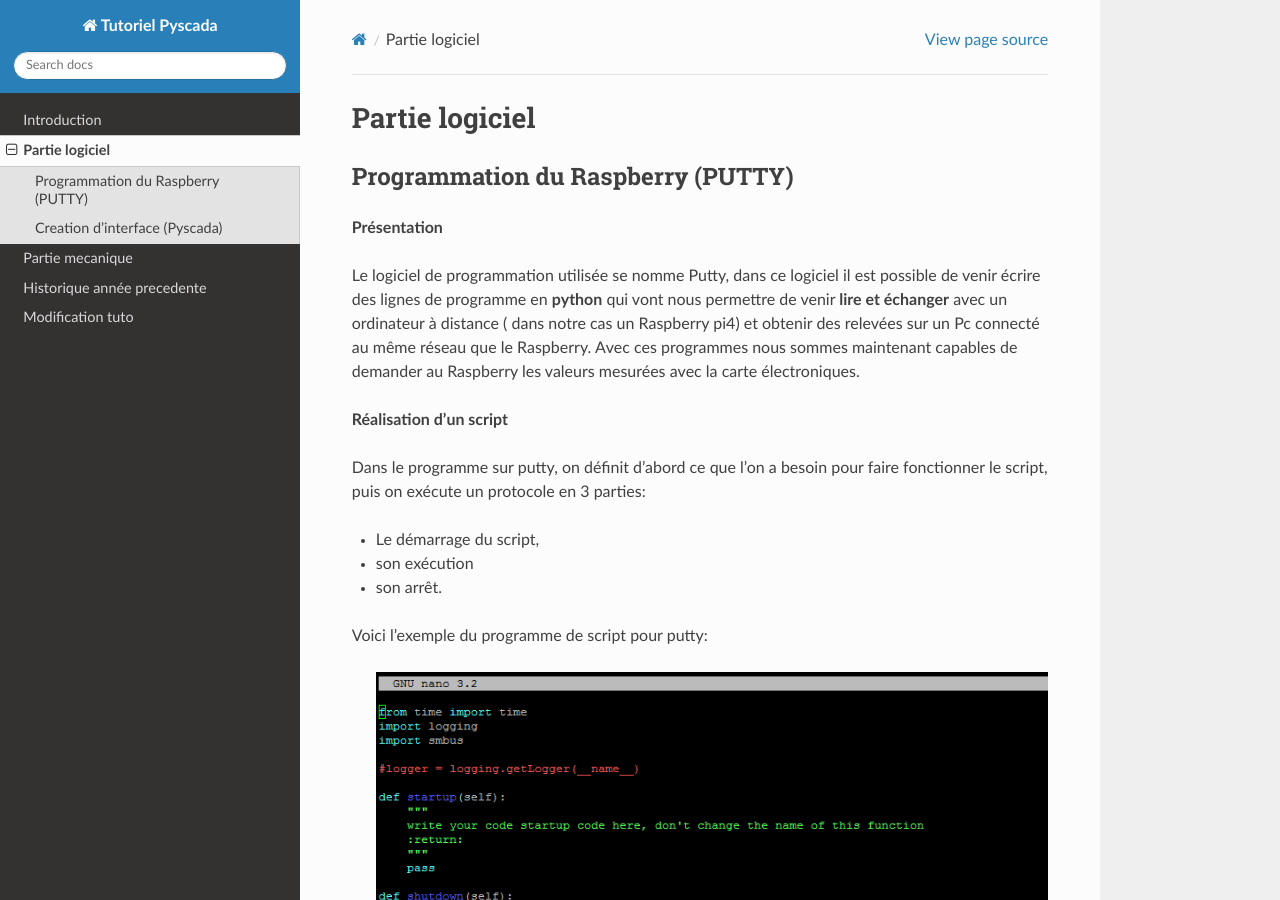
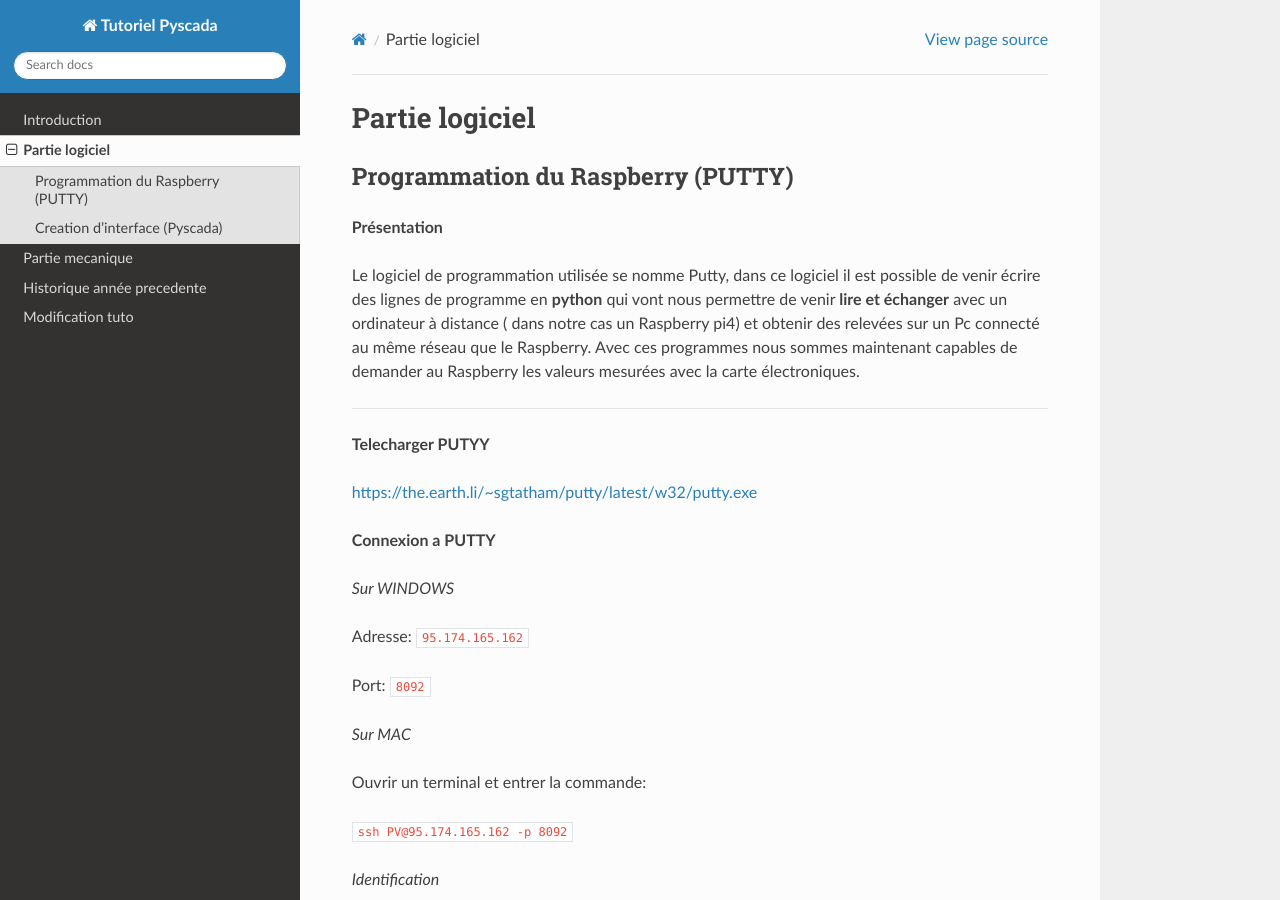
Before and after one commit to pt-tracker-gim/trackeurSolaire, a Sphinx documentation site: the page built from docs/source/Partie_logiciel.rst, in a window 1280 px wide and 900 px high. Built offline with Sphinx 7.4.7 and the Read the Docs theme 2.0.0, drawn with Linux system fonts in a browser that asks for light colours; some of the changed text lies outside the part shown.

Commit message:
Update Partie_logiciel.rst

```diff
--- a/docs/source/Partie_logiciel.rst
+++ b/docs/source/Partie_logiciel.rst
@@ -7,6 +7,34 @@ Programmation du Raspberry (PUTTY)
 
 Le logiciel de programmation utilisée se nomme Putty, dans ce logiciel il est possible de venir écrire des lignes de programme en **python** qui vont nous permettre  de venir **lire et échanger** avec un ordinateur à distance ( dans notre cas un Raspberry pi4) et obtenir des relevées sur un Pc connecté au même réseau que le Raspberry.
 Avec ces programmes nous sommes maintenant capables de demander au Raspberry les valeurs mesurées avec la carte électroniques.
+
+-------------
+
+**Telecharger PUTYY**
+
+https://the.earth.li/~sgtatham/putty/latest/w32/putty.exe
+
+**Connexion a PUTTY**
+
+*Sur WINDOWS*
+
+Adresse: ``95.174.165.162``
+
+Port: ``8092``
+
+*Sur MAC*
+
+Ouvrir un terminal et entrer la commande:
+
+``ssh PV@95.174.165.162 -p 8092``
+
+*Identification*
+
+Identifiant: ``PV``
+
+MDP: ``tracker 2020``
+
+-------------
 
 **Réalisation d'un script**
 
```
